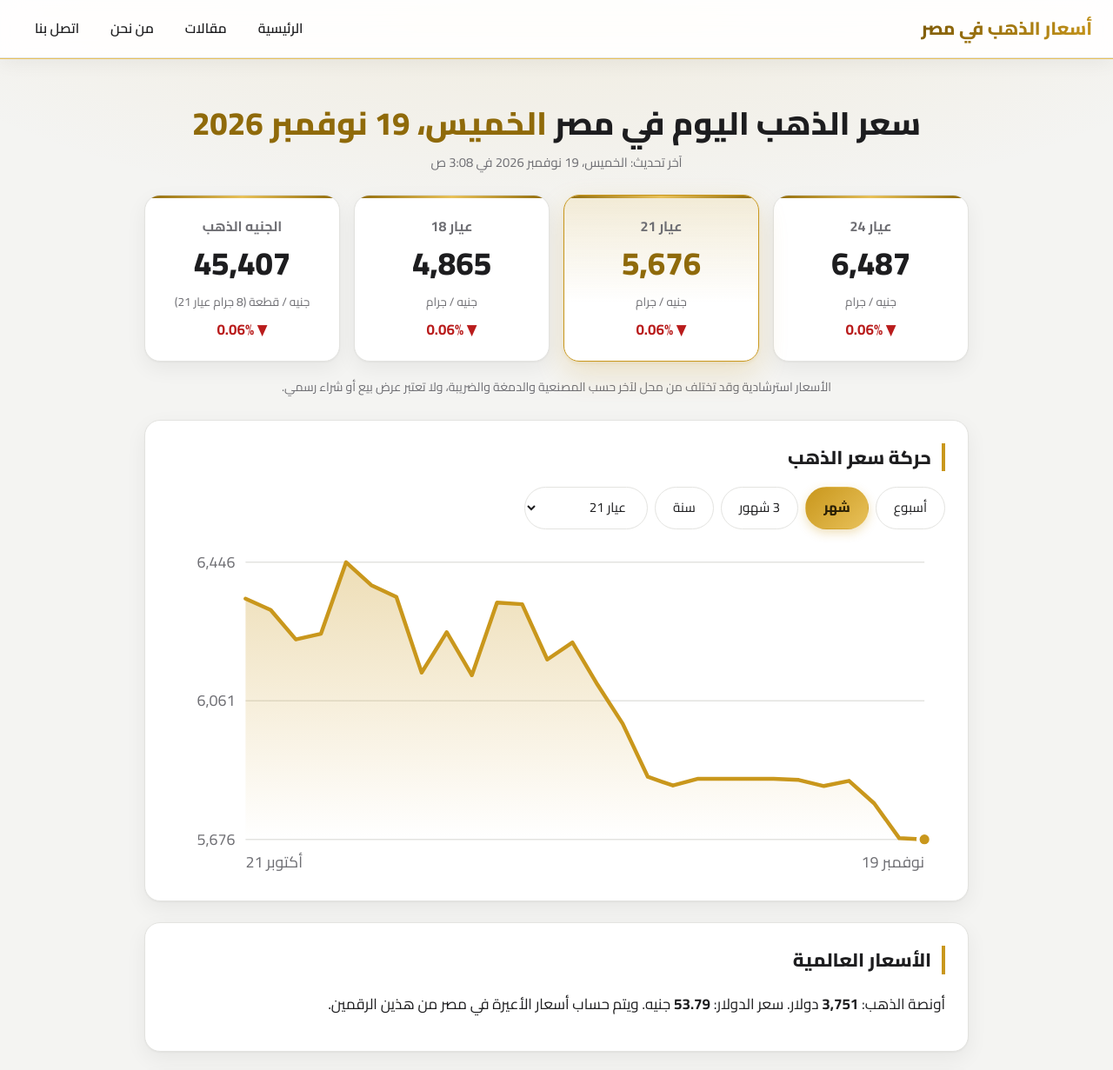
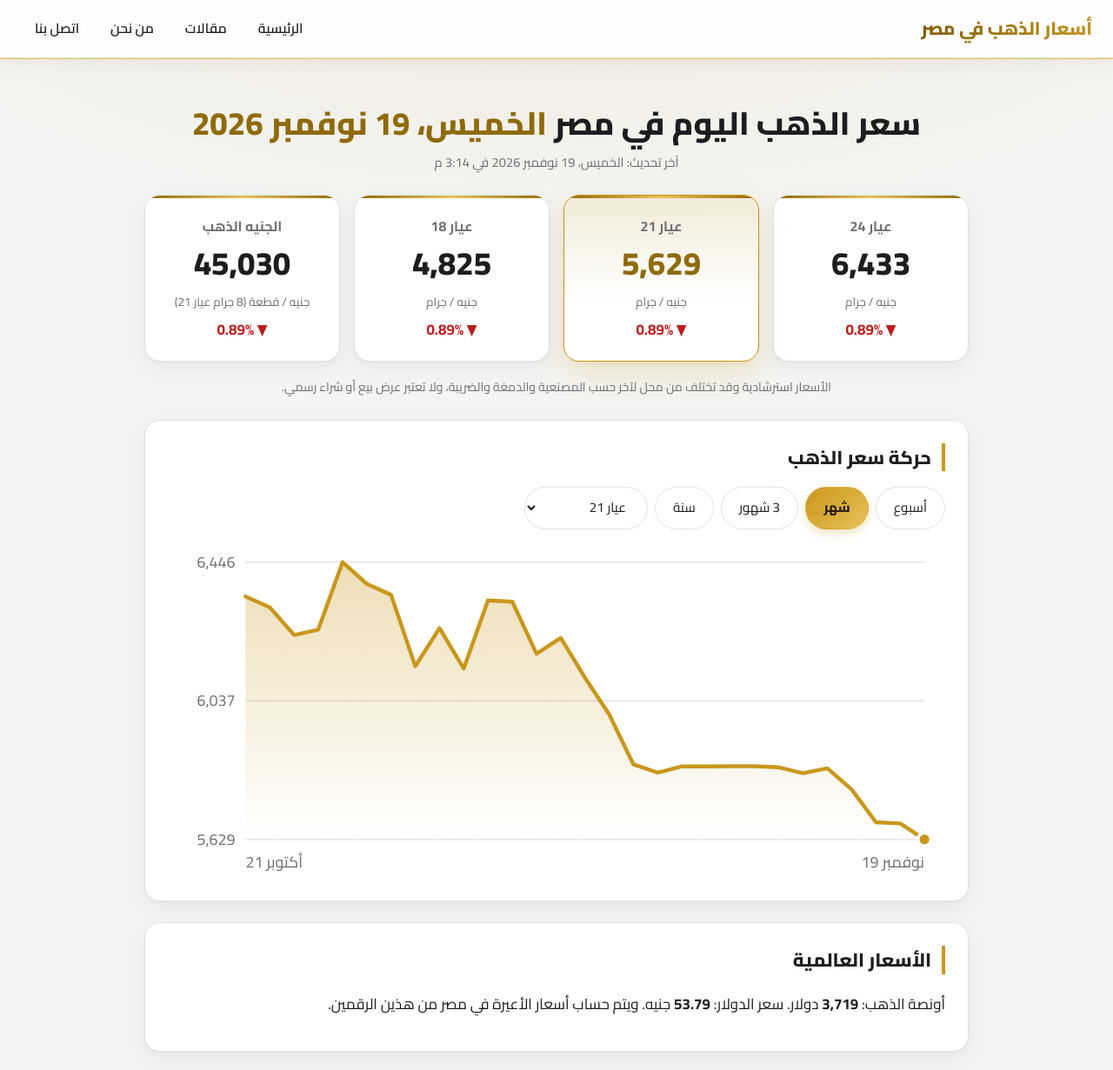
Before and after one commit to egyptgoldpriceeg-tech/gold-egypt, a plain HTML site: page index.html in a window 1280 px wide. Shown: the top 1231 px of the page at 87% size. Drawn offline with Linux system fonts and the light colour scheme.

Commit message:
update prices

```diff
--- a/index.html
+++ b/index.html
@@ -5,7 +5,7 @@
 <link rel="icon" href="/favicon.svg" type="image/svg+xml">
 <meta name='viewport' content='width=device-width,initial-scale=1'>
 <title>سعر الذهب اليوم في مصر الخميس، 19 نوفمبر 2026</title>
-<meta name='description' content='سعر الذهب اليوم الخميس، 19 نوفمبر 2026: عيار 21 بـ 5,676 جنيه، عيار 24 بـ 6,487، عيار 18 بـ 4,865، والجنيه الذهب 45,407 جنيه.'>
+<meta name='description' content='سعر الذهب اليوم الخميس، 19 نوفمبر 2026: عيار 21 بـ 5,629 جنيه، عيار 24 بـ 6,433، عيار 18 بـ 4,825، والجنيه الذهب 45,030 جنيه.'>
 <link rel='canonical' href='https://gold-egypt-2wf.pages.dev/'>
 <meta name='theme-color' content='#b8860b'>
 <meta property='og:type' content='website'>
@@ -34,14 +34,14 @@
 <main>
 <section class='hero'>
 <h1>سعر الذهب اليوم في مصر <span id='today'>الخميس، 19 نوفمبر 2026</span></h1>
-<p id='upd'>آخر تحديث: الخميس، 19 نوفمبر 2026 في 3:08 ص</p>
+<p id='upd'>آخر تحديث: الخميس، 19 نوفمبر 2026 في 3:14 م</p>
 <p class='note' id='stale' hidden>تنبيه: لم يتم تحديث الأسعار منذ فترة، وقد تكون قديمة. تحقق من السعر لدى البائع.</p>
 </section>
 <section class='cards'>
-<div class='card' id='g24'><span>عيار 24</span><b>6,487</b><small>جنيه / جرام</small><i></i></div>
-<div class='card main' id='g21'><span>عيار 21</span><b>5,676</b><small>جنيه / جرام</small><i></i></div>
-<div class='card' id='g18'><span>عيار 18</span><b>4,865</b><small>جنيه / جرام</small><i></i></div>
-<div class='card' id='pound'><span>الجنيه الذهب</span><b>45,407</b><small>جنيه / قطعة (8 جرام عيار 21)</small><i></i></div>
+<div class='card' id='g24'><span>عيار 24</span><b>6,433</b><small>جنيه / جرام</small><i></i></div>
+<div class='card main' id='g21'><span>عيار 21</span><b>5,629</b><small>جنيه / جرام</small><i></i></div>
+<div class='card' id='g18'><span>عيار 18</span><b>4,825</b><small>جنيه / جرام</small><i></i></div>
+<div class='card' id='pound'><span>الجنيه الذهب</span><b>45,030</b><small>جنيه / قطعة (8 جرام عيار 21)</small><i></i></div>
 </section>
 <p class='note'>الأسعار استرشادية وقد تختلف من محل لآخر حسب المصنعية والدمغة والضريبة، ولا تعتبر عرض بيع أو شراء رسمي.</p>
 <section class='box'>
@@ -54,7 +54,7 @@
 </section>
 <section class='box'>
 <h2>الأسعار العالمية</h2>
-<p>أونصة الذهب: <b id='oz'>3,751</b> دولار. سعر الدولار: <b id='fx'>53.79</b> جنيه. ويتم حساب أسعار الأعيرة في مصر من هذين الرقمين.</p>
+<p>أونصة الذهب: <b id='oz'>3,719</b> دولار. سعر الدولار: <b id='fx'>53.79</b> جنيه. ويتم حساب أسعار الأعيرة في مصر من هذين الرقمين.</p>
 </section>
 <div id='guide'>
 <section class='box'>
```
Also changed, not shown: data/prices.json (+1 -1 lines).
